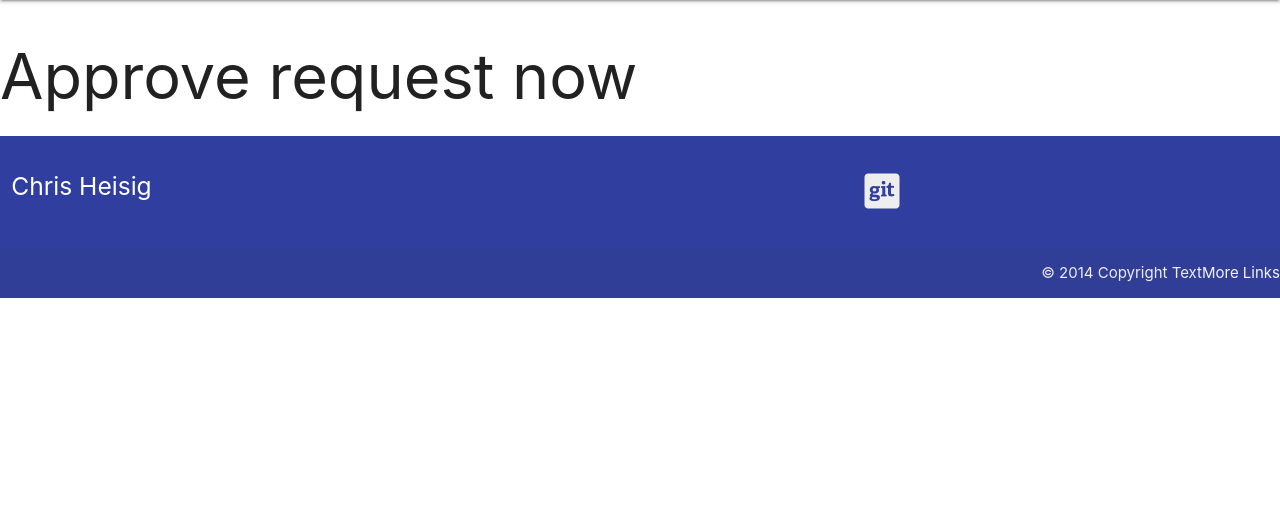
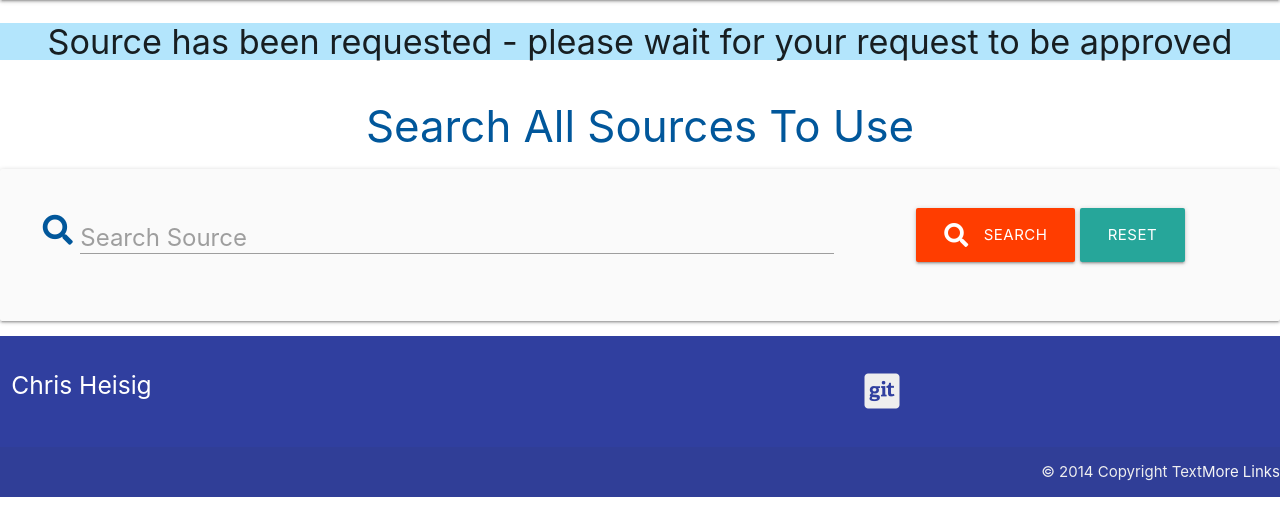
Before and after one commit to ChrisH2727/Milestone-3, a Flask app: page /req_source_conf/1 in a window 1280 px wide. Shown: the part 152-669 px from the top of the page. Run offline with Flask 2, Linux system fonts and the light colour scheme; the visitor is signed in with stand-in values (Sample User, id 1); data that the repository does not hold is empty; some libraries are stand-ins or nearby versions.

Commit message:
Fix defect multiple request for same source

```diff
--- a/app.py
+++ b/app.py
@@ -81,20 +81,6 @@ def register():
     return render_template("register.html")
 
 
-@app.route("/source_request", methods=["GET", "POST"])
-def source_request():
-    query = request.form.get("query")
-    mode = "request"
-    if query:
-        print(query)
-        sources = list(mongo.db.sources.find({"$text": {"$search": query}}))
-        print(sources)
-        showsources = "true"
-        return render_template("sourceRequest.html", showsources=showsources, sources=sources, mode=mode)
-    else:
-        showsources = "false"
-        sources = ""
-        return render_template("sourceRequest.html", showsources=showsources, sources=sources, mode=mode)
 
 
 @app.route("/usage_report")
@@ -113,7 +99,10 @@ def usage_report():
 
 @app.route("/approve_request")
 def approve_request():
-    return render_template("approveRequest.html")
+    existing_sources = mongo.db.sources.collection.find({ "$and":[
+            {"sources":{"$requested": "true"}} , {"sources":{"$approved": "no"}}]})
+
+    return render_template("approveRequest.html", sources=existing_sources)
 
 
 @app.route("/get_userb/<user_id>", methods=["GET", "POST"])
@@ -200,10 +189,42 @@ def add_source():
 
     return render_template("addSource.html")
 
+
+#
+# Action on selecting the SOURCE REQUEST option
+#
+@app.route("/source_request", methods=["GET", "POST"])
+def source_request():
+    query = request.form.get("query")
+    mode = "request"
+    if query:
+        sources = list(mongo.db.sources.find({"$text": {"$search": query}}))
+        showsources = "true"
+        return render_template("sourceRequest.html", showsources=showsources, sources=sources, mode=mode)
+    else:
+        showsources = "false"
+        sources = ""
+        return render_template("sourceRequest.html", showsources=showsources, sources=sources, mode=mode)
+
+
+
+#
+# Action on clicking the REQUEST button on the SOURRCE REQUEST Page
+#
 @app.route("/req_source_conf/<source_serial_no>" , methods=["GET", "POST"])
 def req_source_conf(source_serial_no):
     source = mongo.db.sources.find_one({"serial_number": source_serial_no})
-    return render_template("approveRequest.html", source=source)
+
+    # Update the source record
+    submit = {"requested": "true", "user": session["user"]}
+    mongo.db.sources.update({"serial_number": source_serial_no},{"$set": submit})
+
+    flash("Source has been requested - please wait for your request to be approved")
+
+    showsources = "false"
+    sources = ""
+    mode ="request"
+    return render_template("sourceRequest.html", showsources=showsources, sources=sources, mode=mode)
 
 
 @app.route("/del_source_conf/<source_serial_no>" , methods=["GET", "POST"])
@@ -219,8 +240,6 @@ def update_source():
     query = request.form.get("query")
     mode = "update"
     if query:
-        print(query)
-        #sources = mongo.db.sources.find()
         sources = list(mongo.db.sources.find({"$text": {"$search": query}}))
         showsources = "true"
         return render_template("sourceRequest.html", showsources=showsources, sources=sources, mode=mode)
@@ -236,8 +255,6 @@ def delete_source():
     query = request.form.get("query")
     mode = "delete"
     if query:
-        print(query)
-        #sources = mongo.db.sources.find()
         sources = list(mongo.db.sources.find({"$text": {"$search": query}}))
         showsources = "true"
         return render_template("sourceRequest.html", showsources=showsources, sources=sources, mode=mode)
@@ -262,7 +279,6 @@ def delete_source_resp(source_serial_no):
     existing_source = mongo.db.sources.find_one({"serial_number": source_serial_no})
     mode = "delete"
     flash("You are about to delete", source_serial_no)
-    #return render_template("deleteSource.html", existing_source=existing_source)
     return render_template("addSource.html", mode=mode, existing_source=existing_source)
 
 
--- a/templates/approveRequest.html
+++ b/templates/approveRequest.html
@@ -1,5 +1,39 @@
 {% extends "base.html" %}
 {% block content %}
-<h1>Approve request now</h1>
-<p>{{source.serial_number}}</p>
+
+<h3 class="light-blue-text text-darken-4 center-align">Search All Sources To Use</h3>
+{% if sources|length >0 %}
+    <div class="tg-wrap">
+        <table class="tg" id="tg-6QsDT">
+            <thead>
+                <tr>
+                <th class="tg-c3ow" colspan="16">Radio Isotope Inventory</th>
+                </tr>
+            </thead>
+            <tbody >
+                <tr>
+                <td class="tg-ul38">Serial No.</td>
+                <td class="tg-ul38">Isotope</td>
+                <td class="tg-ul38">Type</td>
+                <td class="tg-ul38">User</td>
+                <td class="tg-ul38">Approve</td>
+                </tr>
+
+                {% for source in sources %}
+                    <tr>
+                    <td class="tg-hmp3">{{ source.serial_number }}</td>
+                    <td class="tg-hmp3">{{ source.isotope }}</td>
+                    <td class="tg-hmp3">{{ source.type }}</td>
+                    <td class="tg-hmp3">{{ source.user }}</td>
+                    <td class="tg-hmp3">
+                        <a href="{{ url_for('update_source_resp', source_serial_no=source.serial_number) }}"
+                        class ="btn-small  teal lighten-2" tbl_btn_wd>Update
+                        </a>
+                    </td>
+                    </tr>
+                {% endfor %}
+            </tbody>
+        </table>
+    </div>
+{% endif %}
 {% endblock %}
--- a/templates/sourceRequest.html
+++ b/templates/sourceRequest.html
@@ -38,7 +38,7 @@
         </div>
 
 
-    {% if showsources == "true" %}
+    {% if showsources == "true" and sources|length >0 %}
         <div class="tg-wrap">
             <table class="tg" id="tg-6QsDT">
                 <thead>
@@ -60,7 +60,7 @@
                     {% elif mode == "delete" %}
                         <td class="tg-ul38">Delete</td>
                     {% else %}
-                        <td class="tg-ul38">Delete</td>
+                        <td class="tg-ul38">Request</td>
                     {% endif %}
                     </tr>
 
@@ -86,16 +86,20 @@
                                 </a>
                             </td>
                         {% else %}
-                            <td class="tg-hmp3">
-                                <a href="{{ url_for('req_source_conf', source_serial_no=source.serial_number) }}"
-                                class ="btn-small  teal lighten-2" tbl_btn_wd>Request
-                                </a>
-                            </td>
+                            {% if source.requested == "false" %}
+                                <td class="tg-hmp3">
+                                    <a href="{{ url_for('req_source_conf', source_serial_no=source.serial_number) }}"
+                                    class ="btn-small  teal lighten-2" tbl_btn_wd>Request
+                                    </a>
+                                </td>
+                            {% else %}
+                                <td class="tg-hmp3">
+                                    <a href="{{ url_for('req_source_conf', source_serial_no=source.serial_number) }}"
+                                    class ="btn-small  deep-orange accent-3" tbl_btn_wd>Not Available
+                                    </a>
+                                </td>
+                            {% endif %}
                         {% endif %}
-
-
-
-
                     </tr>
                     {% endfor %}
                 </tbody>
```
